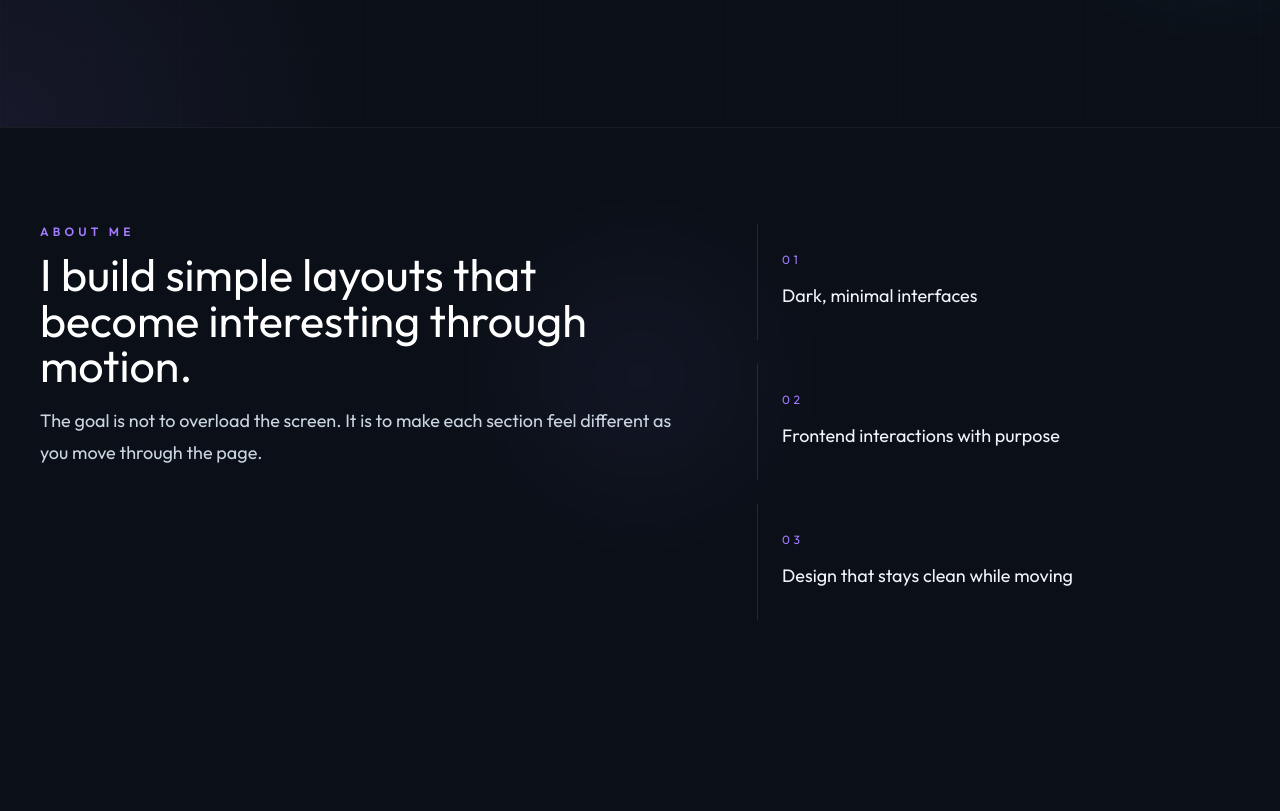
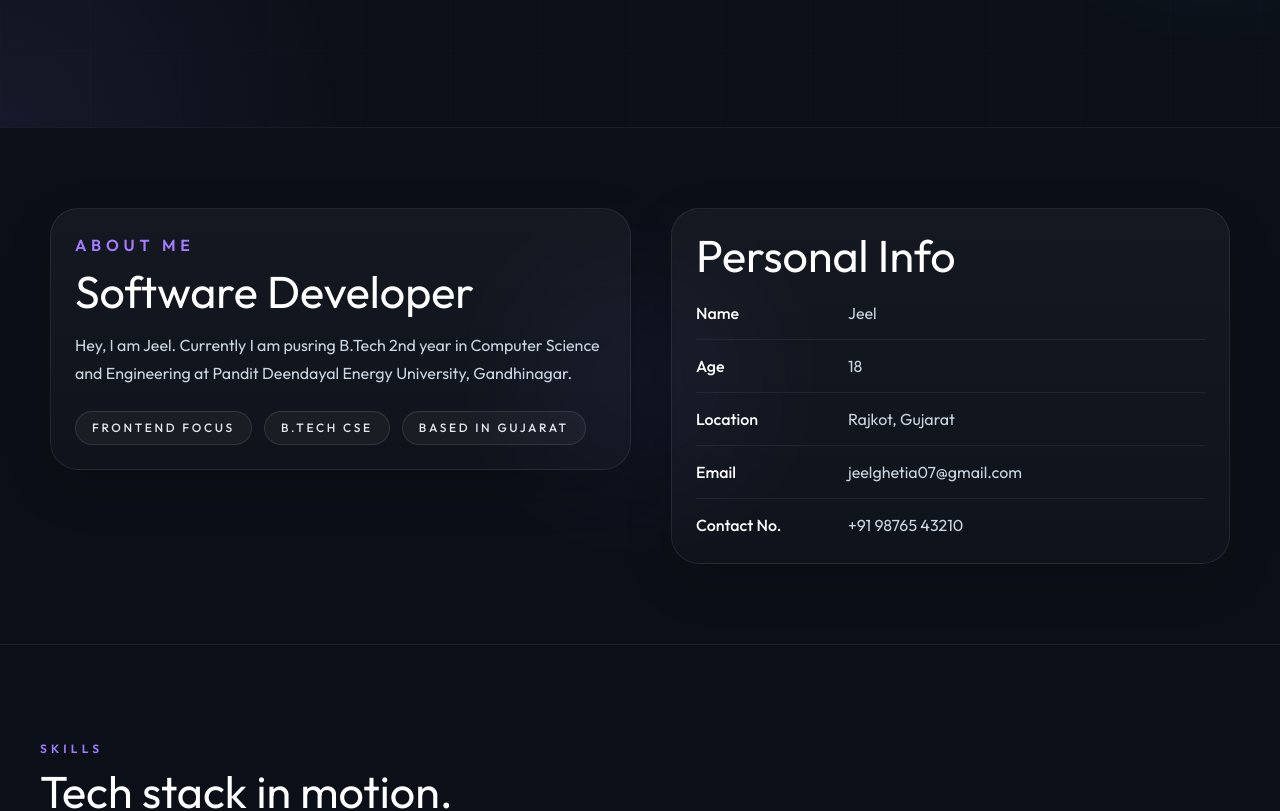
Before and after one commit to jeelghetia07/Portfolio, a React (Vite) app: page / in a window 1280 px wide. Shown: the part 760-1571 px from the top of the page. Built offline with nearby package versions, Linux system fonts and the light colour scheme.

Commit message:
about section updated

```diff
--- a/src/sections/AboutSection.jsx
+++ b/src/sections/AboutSection.jsx
@@ -1,11 +1,4 @@
 import Reveal from '../components/Reveal.jsx'
-import SectionHeading from '../components/SectionHeading.jsx'
-
-const highlights = [
-  'Dark, minimal interfaces',
-  'Frontend interactions with purpose',
-  'Design that stays clean while moving',
-]
 
 function AboutSection() {
   return (
@@ -13,29 +6,64 @@ function AboutSection() {
       as="section"
       id="about"
       variant="left"
-      className="min-h-[88vh] border-t border-white/6 px-5 py-24 sm:px-8 lg:px-10"
+      className="border-t border-white/6 px-5 py-18 sm:px-8 sm:py-20 lg:px-10"
     >
-      <div className="mx-auto grid w-full max-w-[1280px] items-start gap-12 lg:grid-cols-[1.15fr_0.85fr] lg:gap-16">
-        <SectionHeading
-          eyebrow="About Me"
-          title="I build simple layouts that become interesting through motion."
-          description="The goal is not to overload the screen. It is to make each section feel different as you move through the page."
-        />
+      <div className="mx-auto grid w-full max-w-[1180px] items-start gap-8 lg:grid-cols-[1.02fr_0.98fr] lg:gap-10">
+        <div className="rounded-[1.75rem] border border-white/8 bg-[linear-gradient(180deg,rgba(255,255,255,0.04),rgba(255,255,255,0.02))] p-6 shadow-[0_18px_50px_rgba(0,0,0,0.14)]">
+          <p className="text-sm font-semibold uppercase tracking-[0.3em] text-[#a47bff] sm:text-base">
+            About Me
+          </p>
+          <h2 className="mt-3 font-[var(--font-display)] text-[2.2rem] leading-[1.02] text-white sm:text-[2.8rem]">
+            Software Developer
+          </h2>
+          <p className="mt-4 max-w-xl text-[15px] leading-7 text-slate-300 sm:text-base">
+            Hey, I am Jeel. Currently I am pusring B.Tech 2nd year in Computer Science and Engineering at Pandit Deendayal Energy University, Gandhinagar.
+          </p>
+          <div className="mt-6 flex flex-wrap gap-3">
+            <span className="rounded-full border border-white/10 bg-white/4 px-4 py-2 text-xs font-medium uppercase tracking-[0.22em] text-slate-200">
+              Frontend Focus
+            </span>
+            <span className="rounded-full border border-white/10 bg-white/4 px-4 py-2 text-xs font-medium uppercase tracking-[0.22em] text-slate-200">
+              B.Tech CSE
+            </span>
+            <span className="rounded-full border border-white/10 bg-white/4 px-4 py-2 text-xs font-medium uppercase tracking-[0.22em] text-slate-200">
+              Based in Gujarat
+            </span>
+          </div>
+        </div>
 
-        <div className="grid gap-6">
-          {highlights.map((item, index) => (
-            <Reveal
-              key={item}
-              variant={index % 2 === 0 ? 'right' : 'scale'}
-              delay={index * 120}
-              className="border-l border-white/10 py-7 pl-6"
-            >
-              <p className="text-xs uppercase tracking-[0.3em] text-[#a47bff]">
-                0{index + 1}
-              </p>
-              <p className="mt-3 text-lg leading-8 text-slate-100">{item}</p>
-            </Reveal>
-          ))}
+        <div className="grid gap-5">
+          <Reveal
+            variant="scale"
+            delay={120}
+            className="rounded-[1.75rem] border border-white/8 bg-[linear-gradient(180deg,rgba(255,255,255,0.04),rgba(255,255,255,0.02))] p-6 shadow-[0_18px_50px_rgba(0,0,0,0.14)]"
+          >
+            <h3 className="font-[var(--font-display)] text-[2.2rem] leading-[1.02] text-white sm:text-[2.8rem]">
+              Personal Info
+            </h3>
+            <div className="mt-5 grid gap-3 text-[15px] leading-7 text-slate-300 sm:text-base">
+              <div className="grid grid-cols-[140px_1fr] gap-3 border-b border-white/6 pb-3">
+                <span className="font-medium text-white">Name</span>
+                <span>Jeel</span>
+              </div>
+              <div className="grid grid-cols-[140px_1fr] gap-3 border-b border-white/6 pb-3">
+                <span className="font-medium text-white">Age</span>
+                <span>18</span>
+              </div>
+              <div className="grid grid-cols-[140px_1fr] gap-3 border-b border-white/6 pb-3">
+                <span className="font-medium text-white">Location</span>
+                <span>Rajkot, Gujarat</span>
+              </div>
+              <div className="grid grid-cols-[140px_1fr] gap-3 border-b border-white/6 pb-3">
+                <span className="font-medium text-white">Email</span>
+                <span className="break-all">jeelghetia07@gmail.com</span>
+              </div>
+              <div className="grid grid-cols-[140px_1fr] gap-3">
+                <span className="font-medium text-white">Contact No.</span>
+                <span>+91 98765 43210</span>
+              </div>
+            </div>
+          </Reveal>
         </div>
       </div>
     </Reveal>
```
